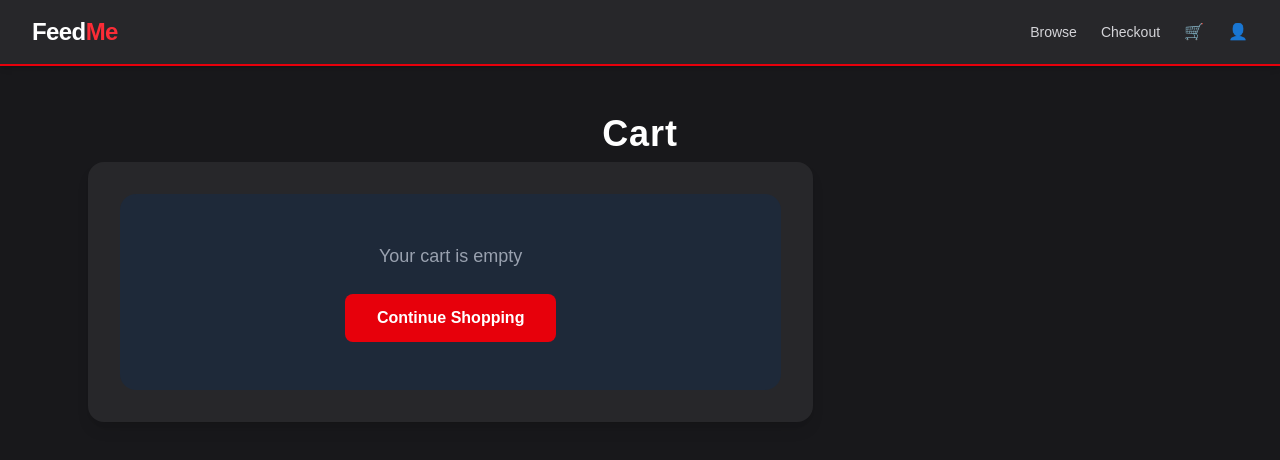
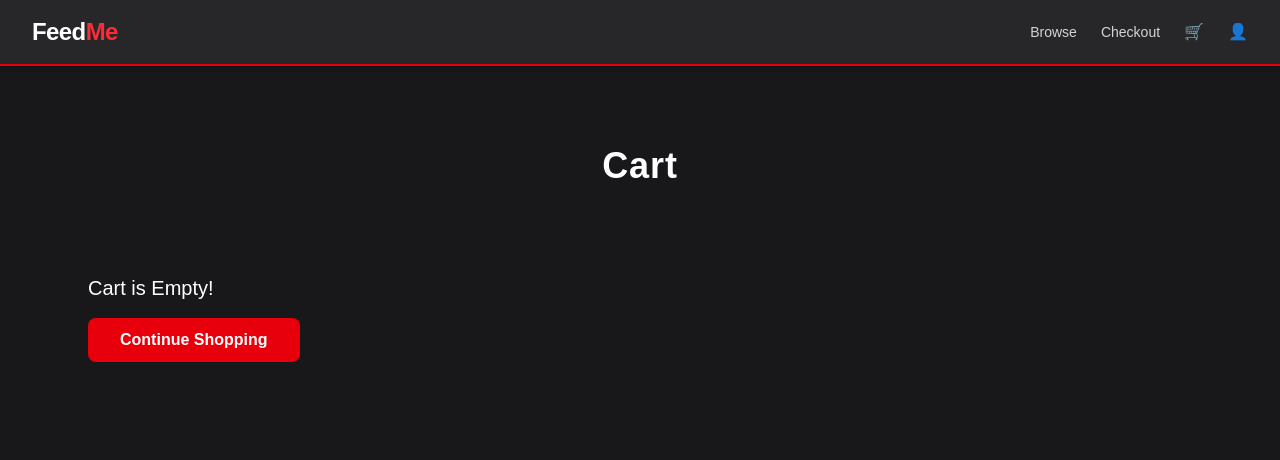
Before and after one commit to William-Bowman-JCU/cp3407-project, a Next.js app in the folder frontend/: page /cart in a window 1280 px wide. Shown: the top 460 px of the page. Built offline with nearby package versions, Linux system fonts and the light colour scheme.

Commit message:
cart page changes, testing phase

```diff
--- a/frontend/app/cart/cart.tsx
+++ b/frontend/app/cart/cart.tsx
@@ -3,44 +3,25 @@
 import React from 'react';
 import Link from "next/link";
 import { useRouter } from "next/navigation";
-import {useState} from 'react';
+import { useState } from 'react';
+import { useCart } from '../context/CartContext'; //cart data
+import OrderSummary from '../components/OrderSummary';
 
-
-export type cartItem = { //'cartItem' is the const for each item in the shopping cart
-    id: number;
-    name: string;
-    quantity: number;
-    price: number;
-}
 
 
 export default function CartPage() {
     const [isLoading, setIsLoading] = React.useState(false);
+    const { items, removeItem, updateQuantity } = useCart();
 
-    const [items, setItemsRaw] = useState<cartItem[]>(() => {
-        //state for cart items, initially empty array
-        const saved = localStorage.getItem("cart");
-        return saved ? JSON.parse(saved) : [];
-    });
-
-    if(isLoading){
-        return <div className='text-white text-center py-20'>Loading...</div>;
+    const updateQuantityFunc = (id: number, quantity: number) => {
+        setIsLoading(true);
+        updateQuantity(id, quantity); //calling update func from CartContect
+        setIsLoading(false);
     }
 
-    const setItems = (newItems: cartItem[]) => {
-        localStorage.setItem("cart", JSON.stringify(newItems));
-        setItemsRaw(newItems);
+    const removeItemFunc = (id: number) => {
+        removeItem(id); //calling function from CartContext
     };
-
-
-
-    const updateQuantity = (id: number, quantity: number) => {};
-
-    const removeItem = (id: number) => {};
-
-
-
-
 
     //Check out Nav
     const router = useRouter();
@@ -51,76 +32,46 @@ export default function CartPage() {
 
     return (
         <div className='min-h-screen text-white py-12'>
-        <main className='max-w-6xl mx-auto px-6'>
-            <h1 className='text-4xl mb-2 font-bold text-center tracking-wide'>Cart</h1>
+            <main className='max-w-6xl mx-auto px-6 py-8'>
+                <h1 className='text-4xl mb-2 font-bold text-center tracking-wide'>
+                    Cart
+                </h1>
 
-            <div className='grid grid-cols-1 lg:grid-cols-3 gap-8'>
-                {/* Cart Items */}
-                <div className='lg:col-span-2 shadow-lg rounded-2xl p-8 bg-zinc-800'>
+                {/* Cart Check */}
                 {items.length === 0 ? (
-                         <div className='bg-gray-800 rounded-2xl p-12 text-center'>
-                                <p className='text-gray-400 text-lg mb-6'>Your cart is empty</p>
-                                <Link
-                                    href="/"
-                                    className='inline-block bg-red-600 hover:bg-red-700 px-8 py-3 rounded-lg font-semibold transition'
-                                >
+                    <div className='tex-center py-20'>
+                        <p className='text-xl mb-4'>Cart is Empty!</p>
+                        <Link href="/"
+                            className='inline-block bg-red-600 text-white font-bold px-8 py-2.5 rounded-lg transition'>
                             Continue Shopping
                         </Link>
                     </div>
-                    ): (
+                ) : (
+                    <>
+                        {/* Cart Items */}
+                        <div className='grid grid-cols-1 md:grid-cols-2 gap-8'>
+                            <div className='bg-slate-700 rounded-2xl p-8'>
+                                <h2 className='text-slate-300 text-sm uppercase tracking-widest mb-6'>
+                                    Your Cart
+                                </h2>
                                 <div className='space-y-4'>
-                                {items.map(item => (
-                                    <div
-                                        key={item.id}
-                                        className='bg-gray-800 rounded-xl p-6 flex items-center justify-between gap-4'
-                                    >
-                                        <div className='flex-1'>
-                                            <h3 className='text-white font-semibold text-lg'>{item.name}</h3>
-                                            <p className='text-gray-400'>${item.price.toFixed(2)} each</p>
+                                    {items.map((item) => (
+                                        <div className='bg-slate-600 rounded-xl p-4 hover:bg-slate-500 transition'>
+
+                                        </div>
+                                    ))}
+                                </div>
                             </div>
 
-                                        <div className='flex items-center gap-6'>
-                                            {/* Quantity Controls */}
-                                            <div className='flex items-center gap-2 bg-gray-700 rounded-lg p-2'>
-                                                <button
-                                                    onClick={() => updateQuantity(item.id, item.quantity - 1)}
-                                                    className='w-8 h-8 flex items-center justify-center hover:bg-gray-600 rounded transition text-red-400'
-                                                >
-                                                    −
-                                                </button>
-                                                <span className='w-6 text-center font-semibold'>{item.quantity}</span>
-                                                <button
-                                                    onClick={() => updateQuantity(item.id, item.quantity + 1)}
-                                                    className='w-8 h-8 flex items-center justify-center hover:bg-gray-600 rounded transition text-green-400'
-                                                >
-                                                    +
-                                                </button>
-                                            </div>
-
-                                            {/* Item Total */}
-                                            <div className='w-24 text-right'>
-                                                <p className='text-red-400 font-bold'>
-                                                    ${(item.price * item.quantity).toFixed(2)}
-                                                </p>
-                                            </div>
-
-                                            {/* Remove Button */}
-                                            <button
-                                                onClick={() => removeItem(item.id)}
-                                                className='text-gray-400 hover:text-red-500 font-semibold transition'
-                                            >
-                                                Remove
+                            <div className='bg-slate-700 rounded-2xl p-7 top-8 sticky'>
+                                <OrderSummary items={items} />
+                                <button className='w-full bg-red-600'>
+                                    Checkout
                                 </button>
                             </div>
                         </div>
-                                ))}
-                            </div>
-                        )}
-                </div>
-            </div>
+                    </>)}
             </main>
-
-        {/* <button onClick={handleCheckout}>Checkout</button> */}
         </div>
     );
 }
```
Lines whose indentation alone changed are shown as unchanged.
